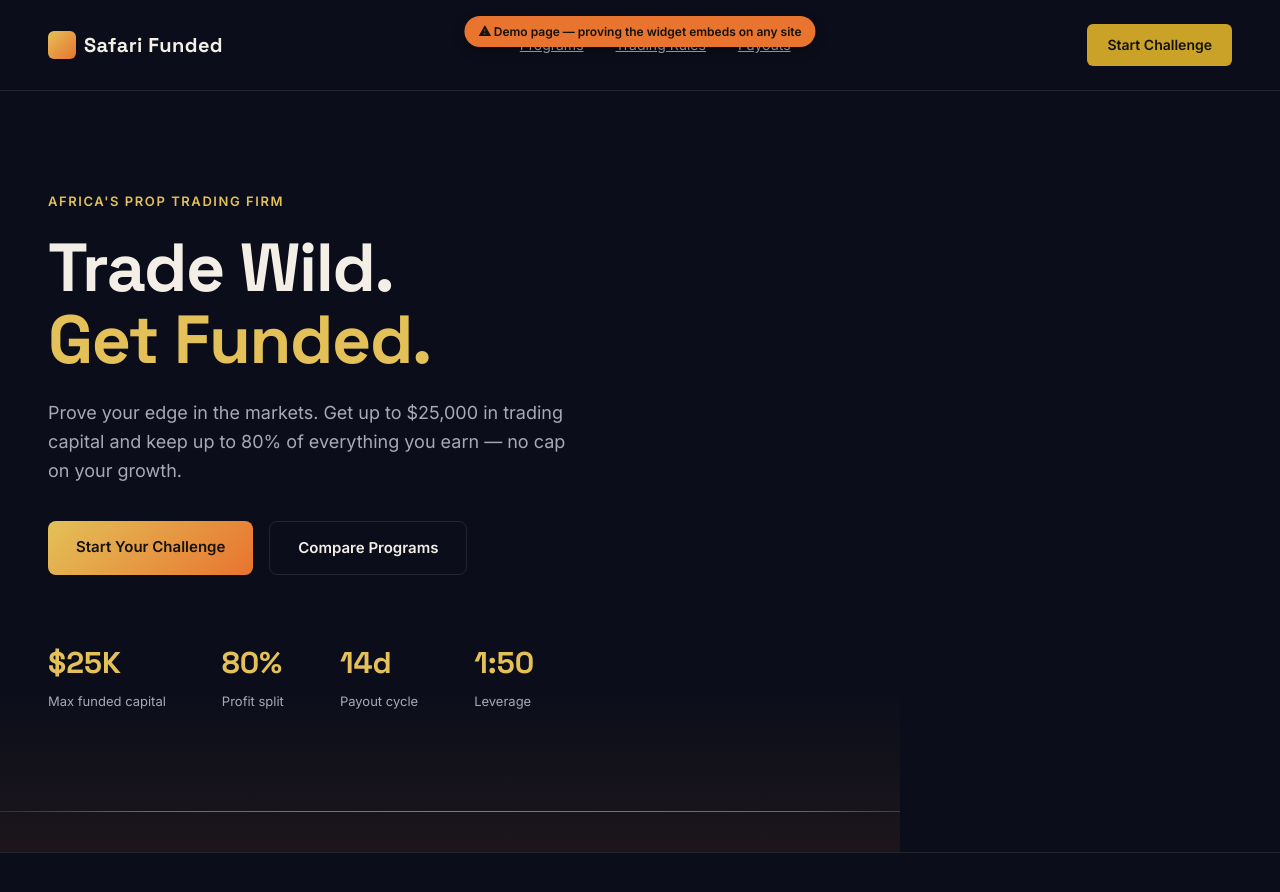
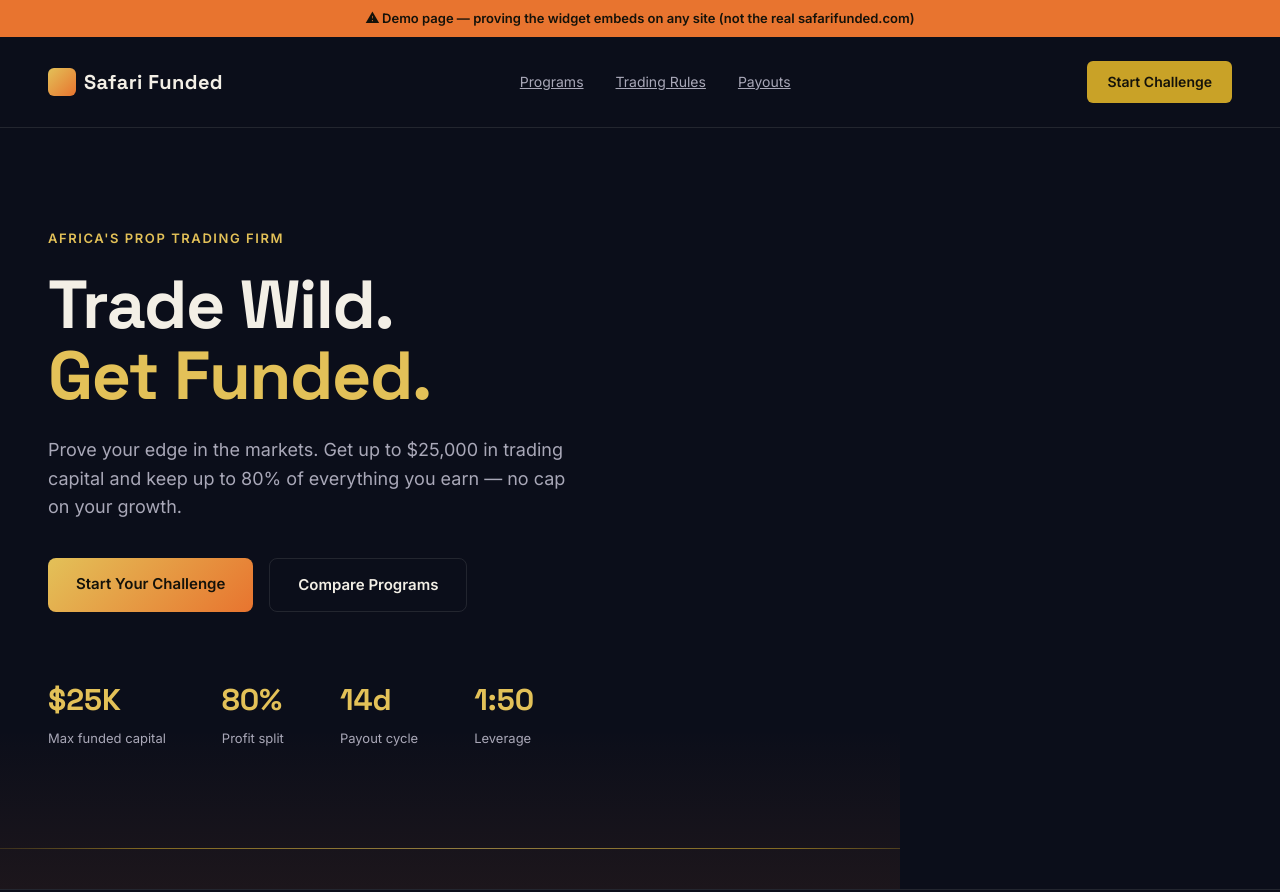
Before and after one commit to Danivoxdev/Support-ai, a website: page demo.html in a window 1280 px wide. Shown: the top 892 px of the page. Drawn offline with Linux system fonts and the light colour scheme; a script that the page names is missing.

Commit message:
Fix demo banner overlapping nav

```diff
--- a/demo.html
+++ b/demo.html
@@ -158,18 +158,12 @@
   }
 
   .demo-flag {
-    position: fixed;
-    top: 16px;
-    left: 50%;
-    transform: translateX(-50%);
     background: var(--ember);
     color: #14120A;
-    font-size: 12px;
+    font-size: 13px;
     font-weight: 600;
-    padding: 6px 14px;
-    border-radius: 20px;
-    z-index: 999998;
-    box-shadow: 0 4px 12px rgba(0,0,0,0.3);
+    padding: 8px 20px;
+    text-align: center;
   }
 
   @media (max-width: 640px) {
@@ -183,7 +177,7 @@
 </head>
 <body>
 
-<div class="demo-flag">⚠ Demo page — proving the widget embeds on any site</div>
+<div class="demo-flag">⚠ Demo page — proving the widget embeds on any site (not the real safarifunded.com)</div>
 
 <nav>
   <div class="logo"><span class="mark"></span>Safari Funded</div>
@@ -255,8 +249,8 @@
 </section>
 
 <footer>
-  <span>🦁 Safari Funded — Demo page for widget testing purposes only</span>
-  <span>Not the real safarifunded.com</span>
+  <span>🦁 Safari Funded — Widget demo built by Danivoxdev</span>
+  <span>support-ai-lac.vercel.app</span>
 </footer>
 
 <!-- This is the ONLY line a real business needs to add to their site -->
```
